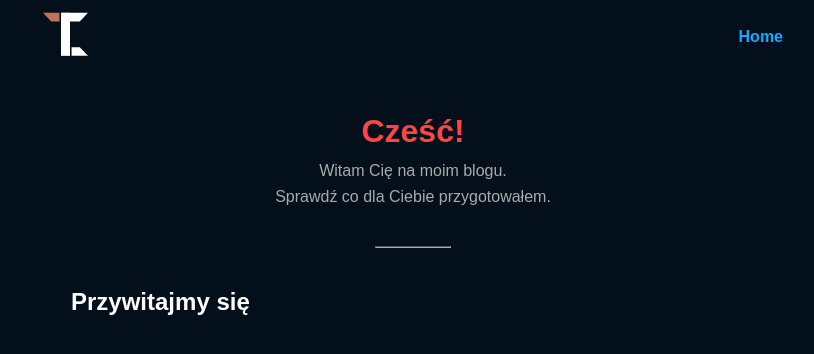
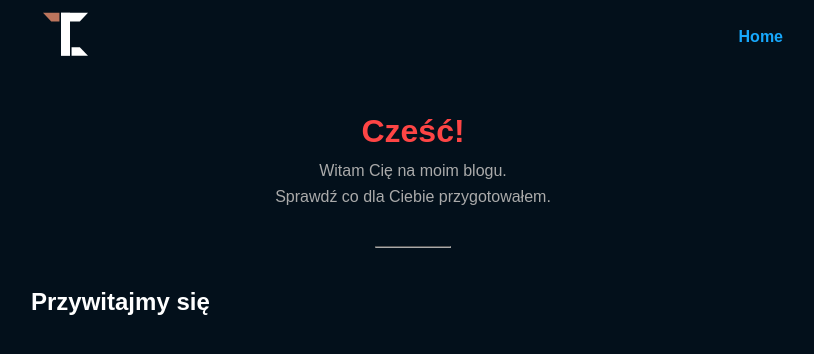
Before and after one commit to tobiaszciesielski/tciesielski.pl, a Next.js app: page / in a window 1280 px wide. Shown: the top 354 px of the page, without its empty margins (227-1041 px from the left). Built offline with nearby package versions, Linux system fonts and the light colour scheme.

Commit message:
Small fixes and cleanup

```diff
--- a/components/Navbar/navbar.module.scss
+++ b/components/Navbar/navbar.module.scss
@@ -7,6 +7,10 @@
   align-items: center;
   padding: $size-4;
   margin-bottom: $size-7;
+
+  &__logo {
+    cursor: pointer;
+  }
 
   &__home {
     font-weight: bold;
--- a/components/PostList/PostList.tsx
+++ b/components/PostList/PostList.tsx
@@ -10,13 +10,13 @@ export default function PostList(props: PostListProps) {
   return (
     <ul className={styles['post-list']}>
       {props.posts.map(({ title, slug }) => (
-        <Link key={slug} href={`blog/${slug}`} passHref>
-          <li>
-            <a href="">
+        <li key={slug}>
+          <Link href={`blog/${slug}`} passHref>
+            <a>
               <h2 className={styles['post-list__post']}>{title}</h2>
             </a>
-          </li>
-        </Link>
+          </Link>
+        </li>
       ))}
     </ul>
   );
--- a/components/PostList/postList.module.scss
+++ b/components/PostList/postList.module.scss
@@ -2,6 +2,8 @@
 
 .post-list {
   list-style: none;
+  padding-left: 0;
+  margin: 0;
   display: flex;
 
   &__post {
```
